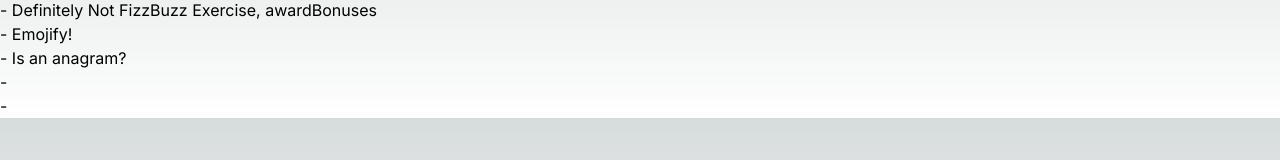
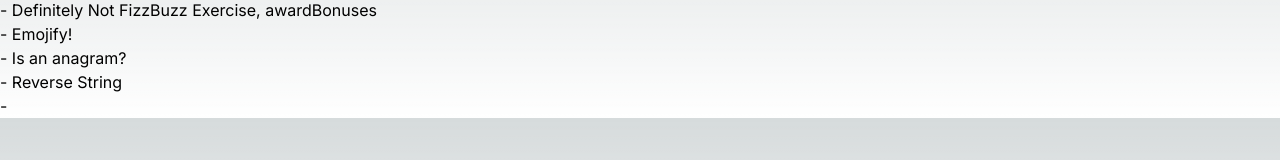
Before and after one commit to IsabelTizon/js-challenges, a Next.js app: page /scrimba in a window 1280 px wide. Shown: the part 162-322 px from the top of the page. Built offline with nearby package versions, Linux system fonts and the light colour scheme.

Commit message:
reverseStr Object created in Challenges Componets

```diff
--- a/src/app/scrimba/exercises/page.js
+++ b/src/app/scrimba/exercises/page.js
@@ -55,7 +55,7 @@ export default function courseConsole() {
 // console.log(isAnagram("Treasure", "Measure"));
 
 // 8) Reverse String Exercise
-console.log(reverseStr(title));
+// console.log(reverseStr(title));
 // console.log(reverseStringsInArray(messages));
 // 9) exercise
 // 10) exercise
--- a/src/components/challenges.js
+++ b/src/components/challenges.js
@@ -232,13 +232,7 @@ export const challenges = [
 			"console.log(isAnagram('allergy, 'gallery'));",
 			"console.log(isAnagram('treasure', 'measure'));",
 		],
-		methods: [
-			".length",
-			".split()",
-			".toLowerCase()",
-			".sort()",
-			".join(' ')",
-		],
+		methods: [".length", ".split()", ".toLowerCase()", ".sort()", ".join(' ')"],
 		explanations: [
 			"Primero de todo deberemos de ver si tienen la misma longitud, si no la tienen ya desacartamos que sean anagramas",
 			"str1.toLowerCase().split('').sort().join('');",
@@ -253,9 +247,25 @@ export const challenges = [
 	},
 	{
 		id: 7,
-		name: "",
-		descriptions: [" "],
-		examples: ["", ""],
+		name: "Reverse String",
+		descriptions: [
+			"We Come in Peace!",
+			"We've received what (we assume) is a message of peace and brotherhood from an alien planet. They almost got it right, but the messages are backward. Write functions to reverse the backward messages so we can read what they have to say!",
+			"Step 1: Reverse a string",
+			"Write a function that takes in a string and returns the reverse of that string. An interviewer may want to check if you know your string methods, or may want to know if you can reverse a string manually. Practice both ways!",
+			"function reverseString(arr){ return arr;}",
+			"Step 2: Now we'll reverse all strings in an array. Write a function that takes in an array of strings and returns a new array with all strings reversed.",
+			"You can use reuse your reverseString() function, use string methods, or reverse the strings manually. ",
+			"function reverseStringsInArray(arr){ return arr;}",
+		],
+		examples: [
+			"Example Step 1",
+			"Example input: !htrae ot emocleW",
+			"Example output: Welcome to earth!",
+			"Example Step 2",
+			"Example input: ",
+			"Example output: ",
+		],
 		tester: [""],
 		methods: ["", "", ""],
 		explanations: ["", "", "", ""],
```
Also changed, not shown: src/app/scrimba/exercises/reverseStr.js (+8 -0 lines).
